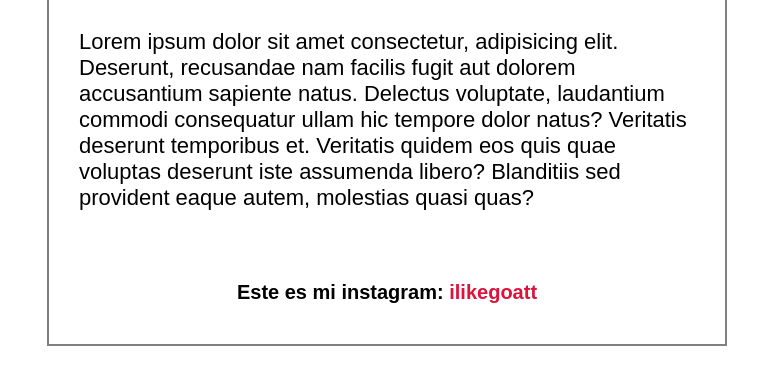
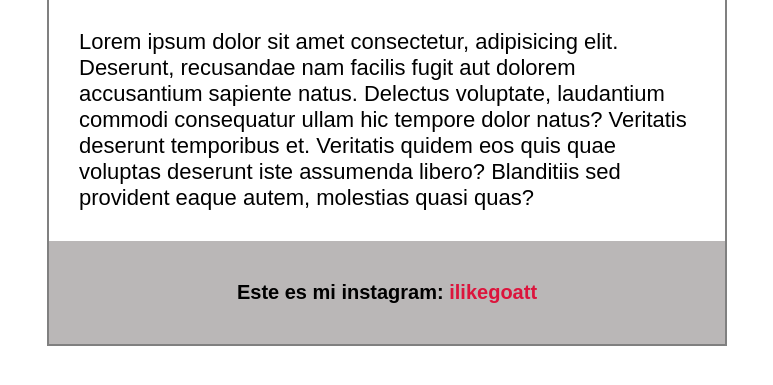
Before and after one commit to ilikegoat/hyperblog, a plain HTML site: page index.html in a window 1280 px wide. Shown: the part 187-572 px from the top of the page, without its empty margins (253-1026 px from the left). Drawn offline with Linux system fonts and the light colour scheme.

Commit message:
Se agrego el footer oficialmente con colores

```diff
--- a/css/estilos.css
+++ b/css/estilos.css
@@ -62,3 +62,7 @@ html {
 #red .ig {
     color: crimson;
 }
+
+footer {
+    background-color: rgb(186, 183, 183);
+}
--- a/index.html
+++ b/index.html
@@ -17,7 +17,9 @@
             <h1>Titulo Post</h1>
             <p>Lorem ipsum dolor sit amet consectetur, adipisicing elit. Deserunt, recusandae nam facilis fugit aut dolorem accusantium sapiente natus. Delectus voluptate, laudantium commodi consequatur ullam hic tempore dolor natus? Veritatis deserunt temporibus et. Veritatis quidem eos quis quae voluptas deserunt iste assumenda libero? Blanditiis sed provident eaque autem, molestias quasi quas?</p>
         </div>
-        <p id="red">Este es mi instagram: <strong class="ig">ilikegoatt</strong></p>
+        <footer>
+            <p id="red">Este es mi instagram: <strong class="ig">ilikegoatt</strong></p>
+        </footer>
     </div>
 </body>
 </html>
```
